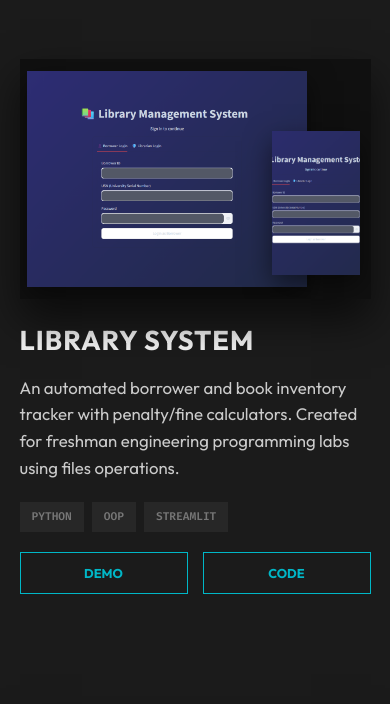
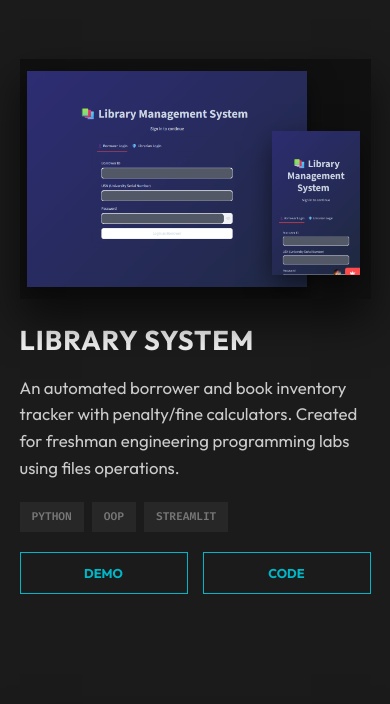
Before and after one commit to Shreyas-M007/personal-portfolio, a plain HTML site: page index.html in a window 390 px wide. Shown: the part 8440-9144 px from the top of the page. Drawn offline with nearby package versions, Linux system fonts and the light colour scheme; a web font is replaced by a local one.

Commit message:
Add proper device-specific screenshots for Library System: desktop, tablet (768px) and mobile (iPhone 13)

```diff
--- a/index.html
+++ b/index.html
@@ -526,8 +526,8 @@
             <div class="screenshots">
               <div class="screenshot-wrapper">
                 <img class="img-lg" src="lib-management.png" alt="Library System Desktop">
-                <img class="img-md" src="lib-management.png" alt="Library System Tablet">
-                <img class="img-sm" src="lib-management.png" alt="Library System Mobile">
+                <img class="img-md" src="lib-management-tablet.png" alt="Library System Tablet">
+                <img class="img-sm" src="lib-management-mobile.png" alt="Library System Mobile">
               </div>
             </div>
             <div class="portfolio-details-block">
```
Also changed, not shown: lib-management-mobile.png (added), lib-management-tablet.png (added).
